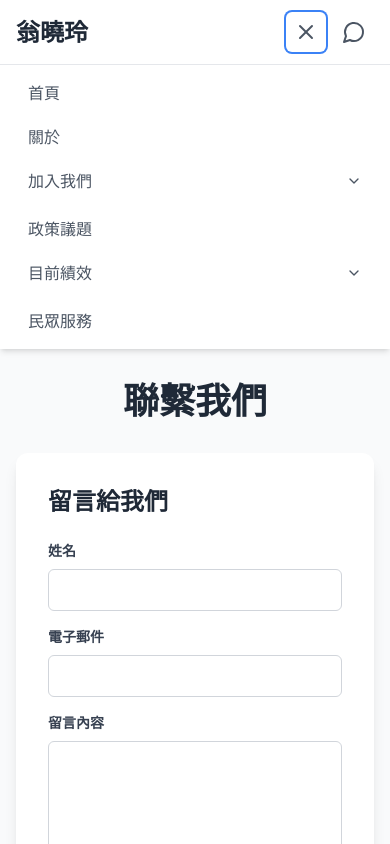
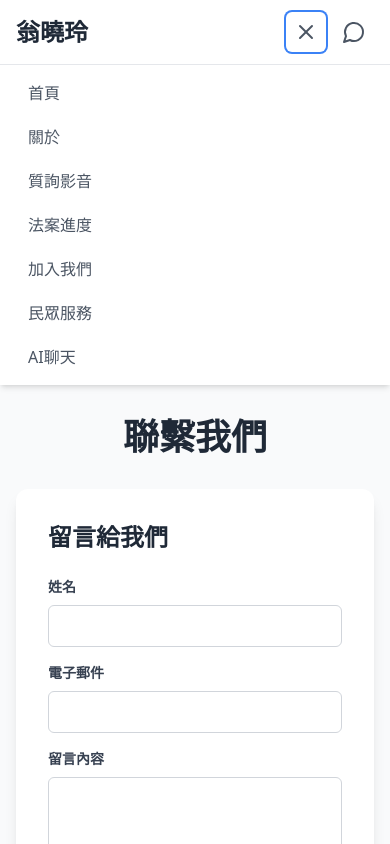
Before and after one commit to xiaolingdev/xiaolingdev.github.io, a React (Create React App) app: page /contact in a window 390 px wide. Both pictures are taken after a click on the button "主選單". Shown: the top 844 px of the page. Built offline with nearby package versions, Linux system fonts and the light colour scheme.

Commit message:
更新手機跟電腦呈現頁面不一致的問題

```diff
--- a/src/components/Header.js
+++ b/src/components/Header.js
@@ -39,14 +39,14 @@ const Header = () => {
     navigate(path);
   };
 
-  const achievementsItems = [
-    { title: '立法成果', path: '/proposals' },
+  // 統一的導航項目配置
+  const navigationItems = [
+    { title: '首頁', path: '/' },
+    { title: '關於', path: '/about' },
     { title: '質詢影音', path: '/video-gallery' },
-  ];
-
-  const joinUsItems = [
-    { title: '職缺機會', path: '/join-us' },
-    { title: '實習計畫', path: '/internship' },
+    { title: '法案進度', path: '/proposals' },
+    { title: '加入我們', path: '/join-us' },
+    { title: '民眾服務', path: '/contact' },
   ];
 
   return (
@@ -79,12 +79,11 @@ const Header = () => {
 
           {/* Desktop Navigation */}
           <nav className="hidden md:flex md:items-center md:space-x-8">
-            <NavLink to="/">首頁</NavLink>
-            <NavLink to="/about">關於</NavLink>
-            <NavLink to="/video-gallery">質詢影音</NavLink>
-            <NavLink to="/proposals">法案進度</NavLink>
-            <NavLink to="/join-us">加入我們</NavLink>
-            <NavLink to="/contact">民眾服務</NavLink>
+            {navigationItems.map((item) => (
+              <NavLink key={item.path} to={item.path}>
+                {item.title}
+              </NavLink>
+            ))}
             <Link
               to="/ai-chat"
               className="p-2 text-gray-600 hover:text-blue-600 hover:bg-gray-100 rounded-md"
@@ -104,27 +103,13 @@ const Header = () => {
       >
         <nav className="bg-white border-t border-gray-200">
           <div className="container mx-auto px-4 py-2 space-y-1">
-            <MobileNavLink onClick={() => handleNavigation('/')}>首頁</MobileNavLink>
-            <MobileNavLink onClick={() => handleNavigation('/about')}>關於</MobileNavLink>
-            <MobileDropdownNavLink
-              title="加入我們"
-              items={joinUsItems}
-              isActive={activeDropdown === 'mobile-join-us'}
-              onClick={(e) => toggleDropdown('mobile-join-us', e)}
-              onNavigation={handleNavigation}
-            />
-            <MobileNavLink onClick={() => handleNavigation('/policy-issues')}>
-              政策議題
-            </MobileNavLink>
-            <MobileDropdownNavLink
-              title="目前績效"
-              items={achievementsItems}
-              isActive={activeDropdown === 'mobile-achievements'}
-              onClick={(e) => toggleDropdown('mobile-achievements', e)}
-              onNavigation={handleNavigation}
-            />
-            <MobileNavLink onClick={() => handleNavigation('/contact')}>
-              民眾服務
+            {navigationItems.map((item) => (
+              <MobileNavLink key={item.path} onClick={() => handleNavigation(item.path)}>
+                {item.title}
+              </MobileNavLink>
+            ))}
+            <MobileNavLink onClick={() => handleNavigation('/ai-chat')}>
+              AI聊天
             </MobileNavLink>
           </div>
         </nav>
@@ -151,51 +136,6 @@ const NavLink = ({ to, children }) => {
   );
 };
 
-const DropdownNavLink = ({ title, items, isActive, onClick, onNavigation }) => {
-  const dropdownRef = useRef(null);
-
-  return (
-    <div className="relative" ref={dropdownRef}>
-      <button
-        onClick={onClick}
-        className={`px-3 py-2 rounded-md text-sm font-medium flex items-center transition duration-150 ease-in-out
-          ${isActive
-            ? 'text-blue-600 bg-blue-50'
-            : 'text-gray-600 hover:text-blue-600 hover:bg-gray-50'
-          }`}
-        aria-expanded={isActive}
-      >
-        {title}
-        <ChevronDown
-          size={16}
-          className={`ml-1 transform transition-transform duration-200 ${
-            isActive ? 'rotate-180' : ''
-          }`}
-        />
-      </button>
-
-      <div
-        className={`absolute top-full left-0 mt-1 w-48 rounded-md shadow-lg bg-white ring-1 ring-black ring-opacity-5 transition-all duration-200 ${
-          isActive ? 'opacity-100 translate-y-0' : 'opacity-0 -translate-y-2 pointer-events-none'
-        }`}
-      >
-        <div className="py-1" role="menu">
-          {items.map((item, index) => (
-            <button
-              key={index}
-              onClick={() => onNavigation(item.path)}
-              className="block w-full text-left px-4 py-2 text-sm text-gray-700 hover:bg-gray-50 hover:text-blue-600 transition-colors duration-150"
-              role="menuitem"
-            >
-              {item.title}
-            </button>
-          ))}
-        </div>
-      </div>
-    </div>
-  );
-};
-
 const MobileNavLink = ({ onClick, children }) => (
   <button
     onClick={onClick}
@@ -205,40 +145,4 @@ const MobileNavLink = ({ onClick, children }) => (
   </button>
 );
 
-const MobileDropdownNavLink = ({ title, items, isActive, onClick, onNavigation }) => (
-  <div className="space-y-1">
-    <button
-      onClick={onClick}
-      className="w-full flex items-center justify-between px-3 py-2 rounded-md text-base font-medium text-gray-600 hover:text-blue-600 hover:bg-gray-50 transition duration-150 ease-in-out"
-      aria-expanded={isActive}
-    >
-      {title}
-      <ChevronDown
-        size={16}
-        className={`transform transition-transform duration-200 ${
-          isActive ? 'rotate-180' : ''
-        }`}
-      />
-    </button>
-
-    <div
-      className={`transition-all duration-200 ${
-        isActive ? 'max-h-48 opacity-100' : 'max-h-0 opacity-0 overflow-hidden'
-      }`}
-    >
-      <div className="pl-4 space-y-1">
-        {items.map((item, index) => (
-          <button
-            key={index}
-            onClick={() => onNavigation(item.path)}
-            className="block w-full text-left px-3 py-2 rounded-md text-sm text-gray-600 hover:text-blue-600 hover:bg-gray-50 transition duration-150 ease-in-out"
-          >
-            {item.title}
-          </button>
-        ))}
-      </div>
-    </div>
-  </div>
-);
-
 export default Header;
```
